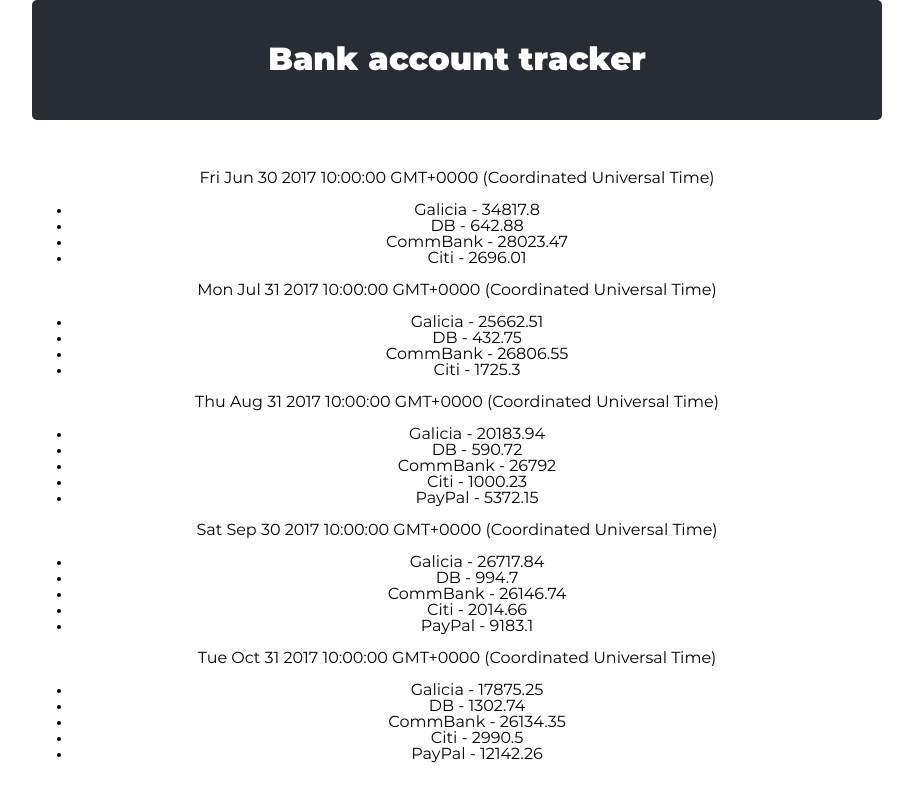
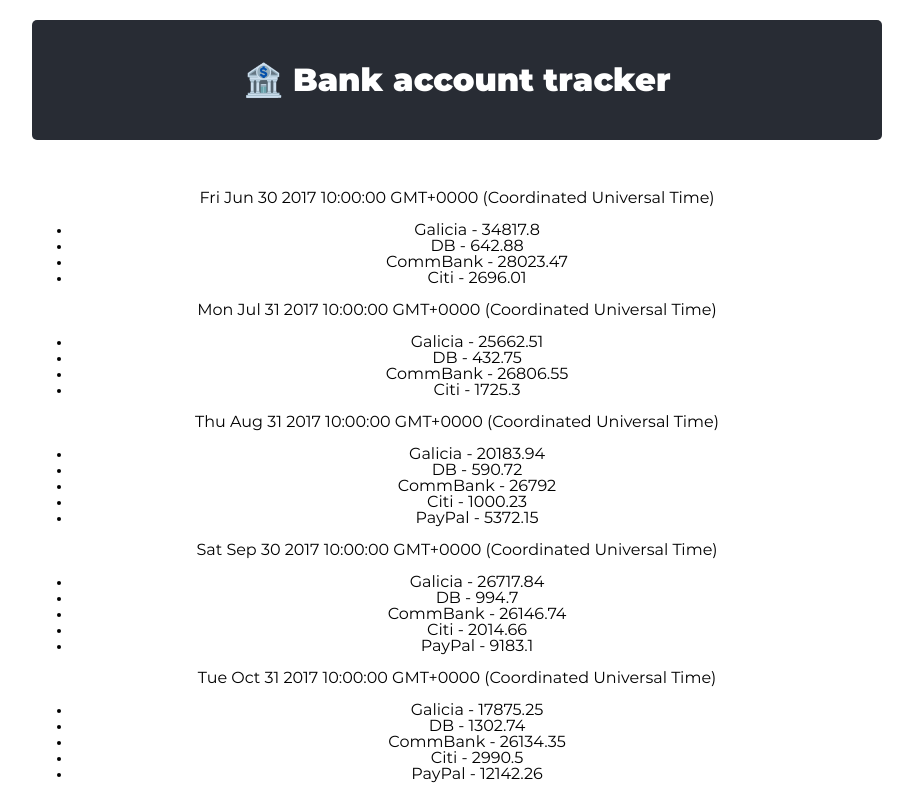
Before and after one commit to lucas-mancini/bank-account-tracker, a React (Create React App) app: page / in a window 1280 px wide. Shown: the whole page, without its empty margins (183-1096 px from the left). Built offline with nearby package versions, Linux system fonts and the light colour scheme.

Commit message:
Updating README and adding emoji in header.

```diff
--- a/src/App.scss
+++ b/src/App.scss
@@ -17,5 +17,6 @@
   justify-content: center;
   color: white;
   border-radius: 5px;
+  margin-top: 20px;
   margin-bottom: 50px;
 }
--- a/src/App.tsx
+++ b/src/App.tsx
@@ -6,7 +6,12 @@
   return (
     <div className="App">
       <header className="App-header">
-        <h1 className="App-title">Bank account tracker</h1>
+        <h1 className="App-title">
+          <span role="img" aria-label="bank-emoji">
+            🏦
+          </span>{' '}
+          Bank account tracker
+        </h1>
       </header>
       <BankEntryList />
     </div>
```
Also changed, not shown: 1 other file (tests, documents, lock files or other folders).
